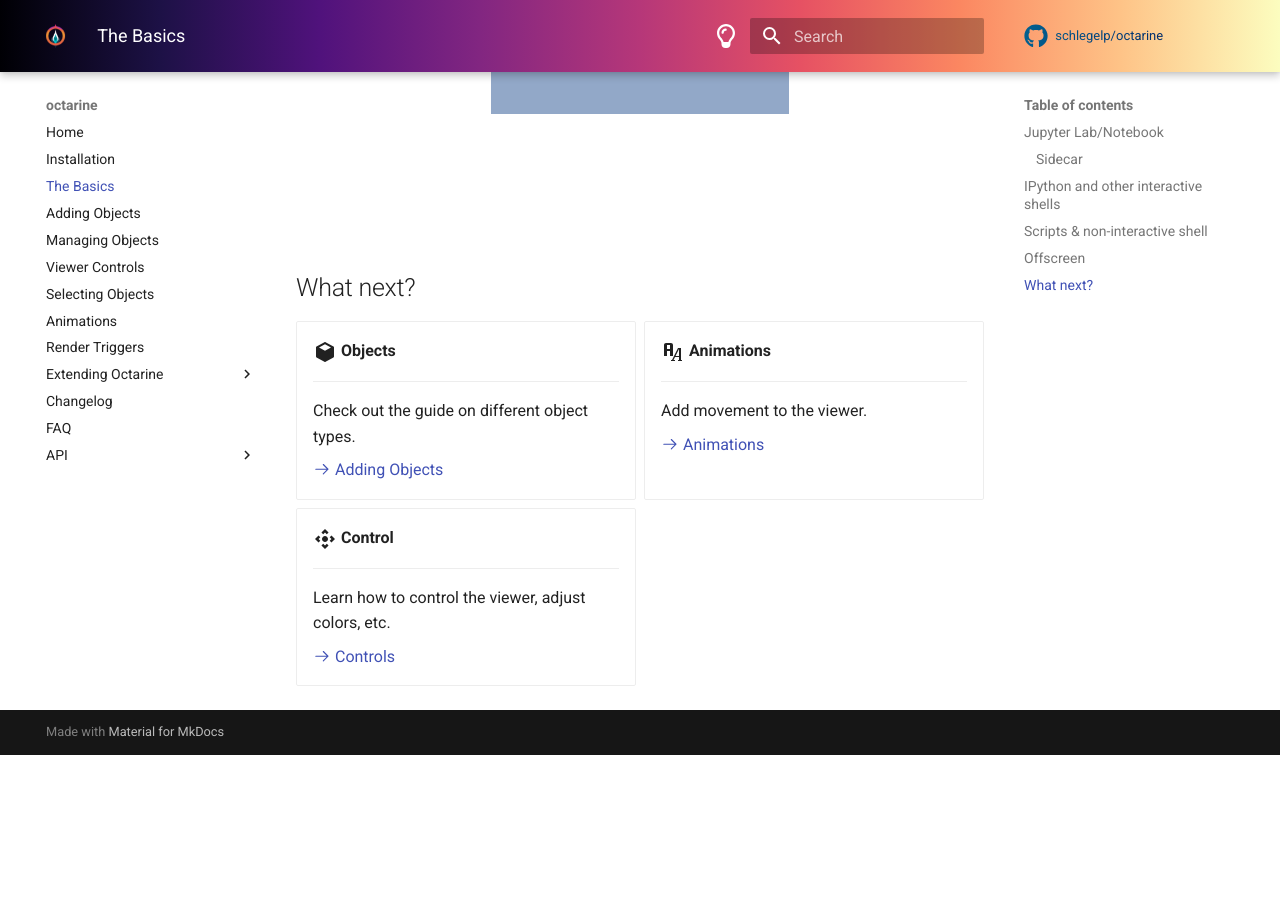
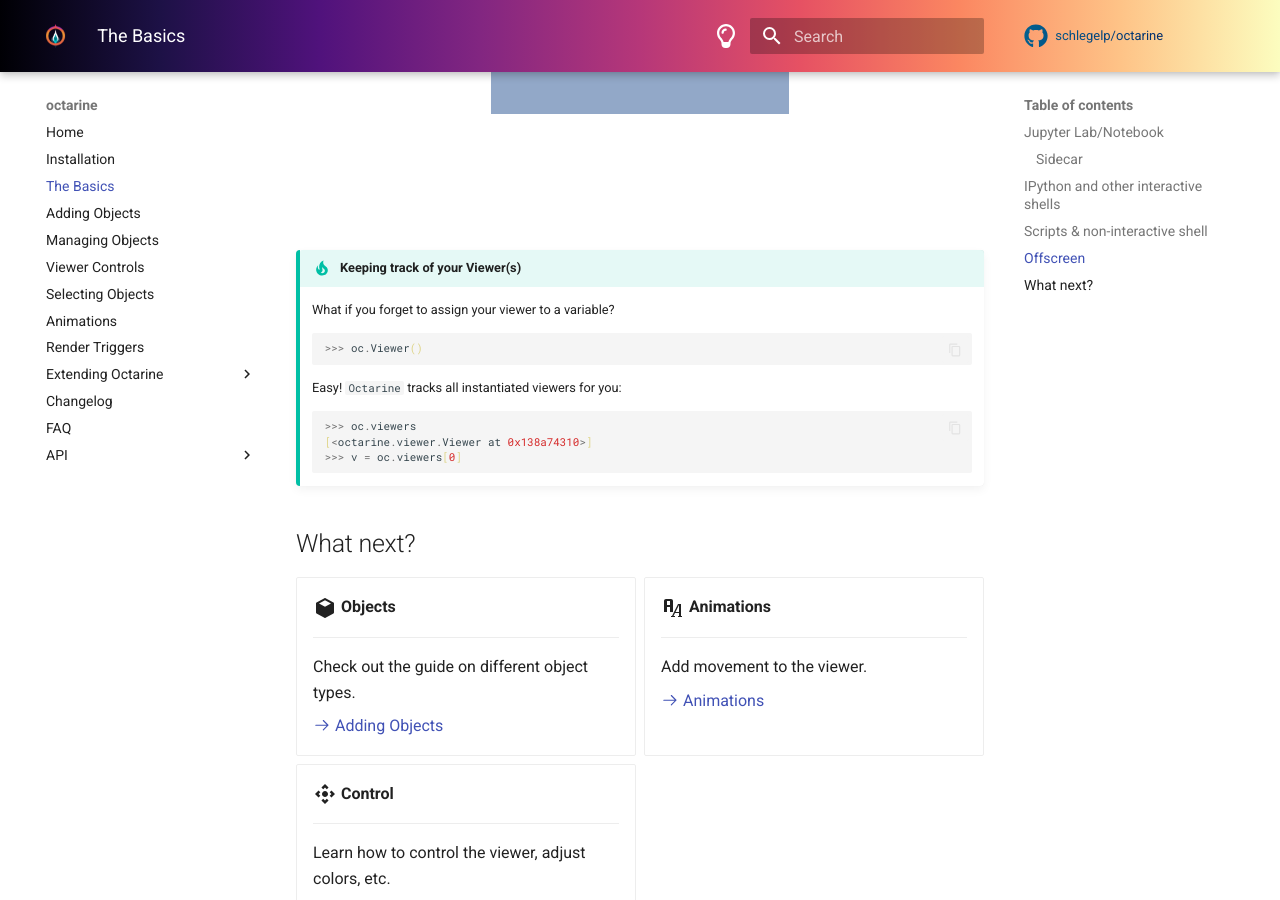
Before and after one commit to schlegelp/octarine, an MkDocs documentation site: the page built from docs/intro.md, in a window 1280 px wide and 900 px high, scrolled down 4995 px. Built offline with MkDocs 1.6.1 and Material for MkDocs 9.7.7, drawn with Linux system fonts in a browser that asks for light colours; plug-ins that fetch from the network failed and are left out; comment, search, counter and statistics services are not loaded; before the commit the page ends 5750 px from its top, so only the background shows below that; some of the changed text lies outside the part shown.

Commit message:
docs: add tip on viewer tracking

````diff
--- a/docs/intro.md
+++ b/docs/intro.md
@@ -168,6 +168,23 @@ v.screenshot('cube.png', alpha=True)
 ![cube screenshot](_static/cube_screenshot.png)
 
 
+!!! tip "Keeping track of your Viewer(s)"
+
+    What if you forget to assign your viewer to a variable?
+
+    ```python
+    >>> oc.Viewer()
+    ```
+
+    Easy! `Octarine` tracks all instantiated viewers for you:
+
+    ```python
+    >>> oc.viewers
+    [<octarine.viewer.Viewer at 0x138a74310>]
+    >>> v = oc.viewers[0]
+    ```
+
+
 ## What next?
 
 <div class="grid cards" markdown>
````
Also changed, not shown: other parts of docs/intro.md (+1 -1 lines).
